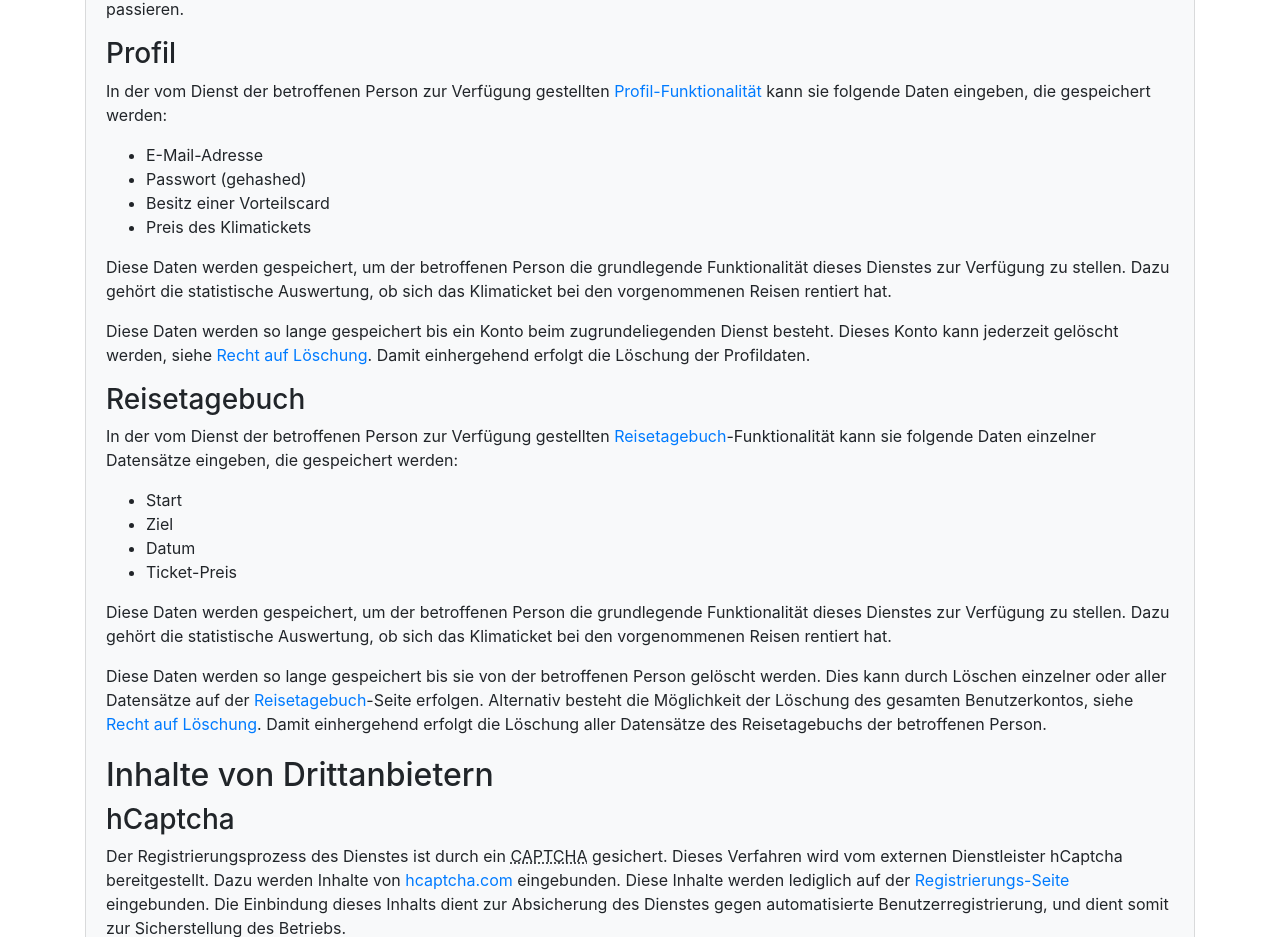
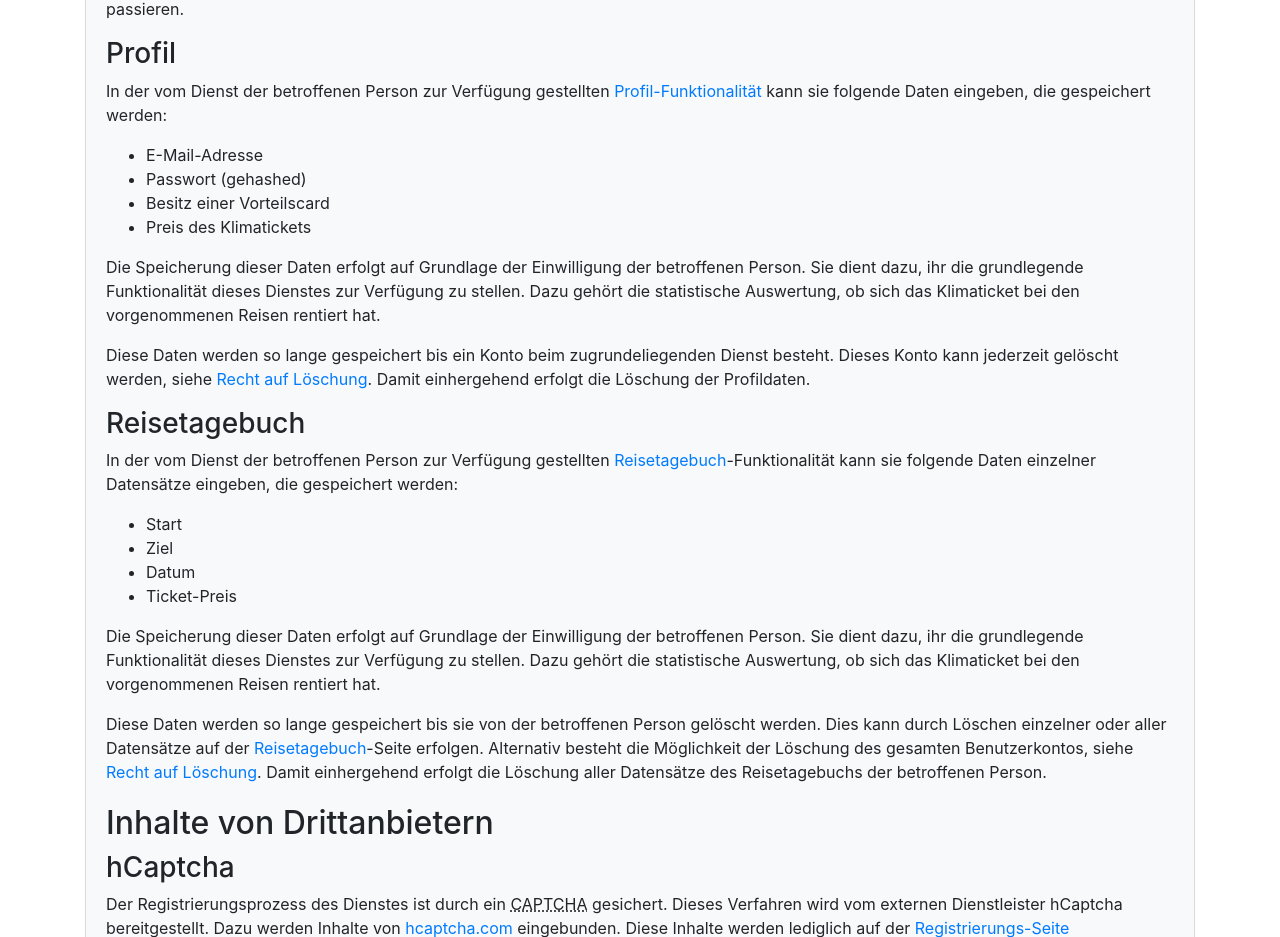
Before and after one commit to Dosenpfand/zug-lol, a Flask app: page /data_protection in a window 1280 px wide. Shown: the part 1452-2389 px from the top of the page. Run offline with Flask 2, Linux system fonts and the light colour scheme; parts of the project's set-up code (start-up, migrations or seed data) failed here and were passed over; some libraries are stand-ins or nearby versions.

Commit message:
Fix data protection Grundlage

```diff
--- a/app/templates/data_protection.html
+++ b/app/templates/data_protection.html
@@ -77,7 +77,8 @@
 
         <h3>Profil</h3>
         <p>
-            In der vom Dienst der betroffenen Person zur Verfügung gestellten <a href="{{ url_for('main.profile') }}">Profil-Funktionalität</a>
+            In der vom Dienst der betroffenen Person zur Verfügung gestellten
+            <a href="{{ url_for('main.profile') }}">Profil-Funktionalität</a>
             kann sie folgende Daten eingeben, die gespeichert werden:
         <ul>
             <li>E-Mail-Adresse</li>
@@ -87,9 +88,9 @@
         </ul>
         </p>
         <p>
-            Diese Daten werden gespeichert, um der betroffenen Person die grundlegende Funktionalität dieses Dienstes
-            zur Verfügung zu stellen. Dazu gehört die statistische Auswertung, ob sich das Klimaticket bei den
-            vorgenommenen Reisen rentiert hat.
+            Die Speicherung dieser Daten erfolgt auf Grundlage der Einwilligung der betroffenen Person.
+            Sie dient dazu, ihr die grundlegende Funktionalität dieses Dienstes zur Verfügung zu stellen.
+            Dazu gehört die statistische Auswertung, ob sich das Klimaticket bei den vorgenommenen Reisen rentiert hat.
         </p>
         <p>
             Diese Daten werden so lange gespeichert bis ein Konto beim zugrundeliegenden Dienst besteht. Dieses Konto
@@ -110,9 +111,9 @@
         </ul>
         </p>
         <p>
-            Diese Daten werden gespeichert, um der betroffenen Person die grundlegende Funktionalität dieses Dienstes
-            zur Verfügung zu stellen. Dazu gehört die statistische Auswertung, ob sich das Klimaticket bei den
-            vorgenommenen Reisen rentiert hat.
+            Die Speicherung dieser Daten erfolgt auf Grundlage der Einwilligung der betroffenen Person.
+            Sie dient dazu, ihr die grundlegende Funktionalität dieses Dienstes zur Verfügung zu stellen.
+            Dazu gehört die statistische Auswertung, ob sich das Klimaticket bei den vorgenommenen Reisen rentiert hat.
         </p>
         <p>
             Diese Daten werden so lange gespeichert bis sie von der betroffenen Person gelöscht werden. Dies kann durch
```
